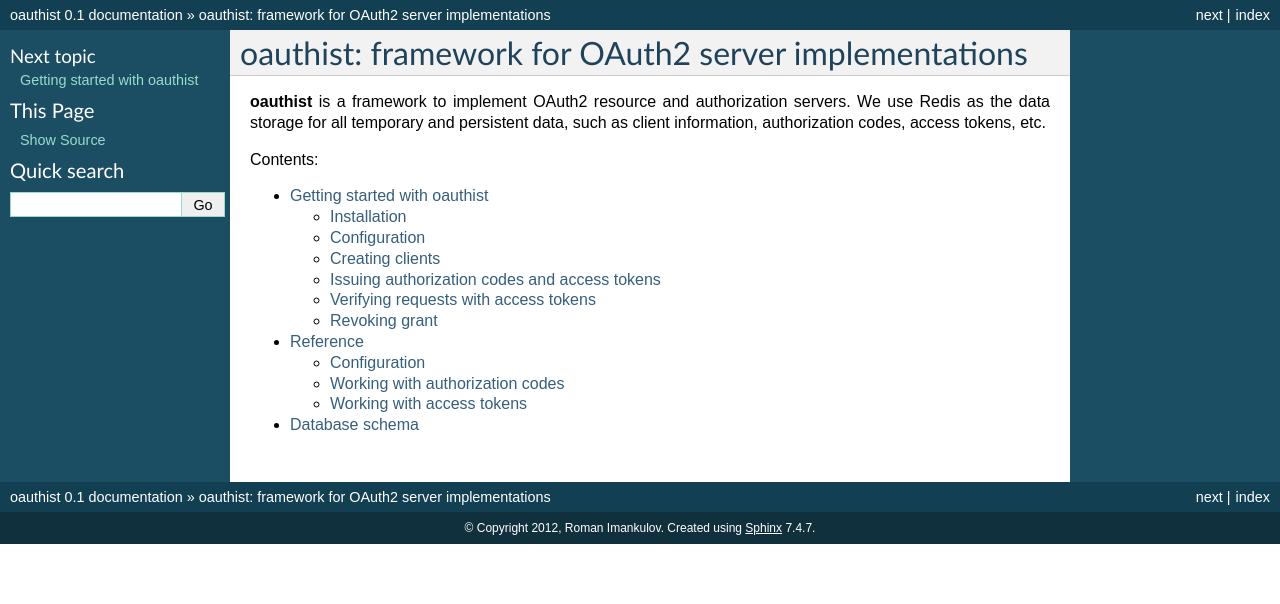
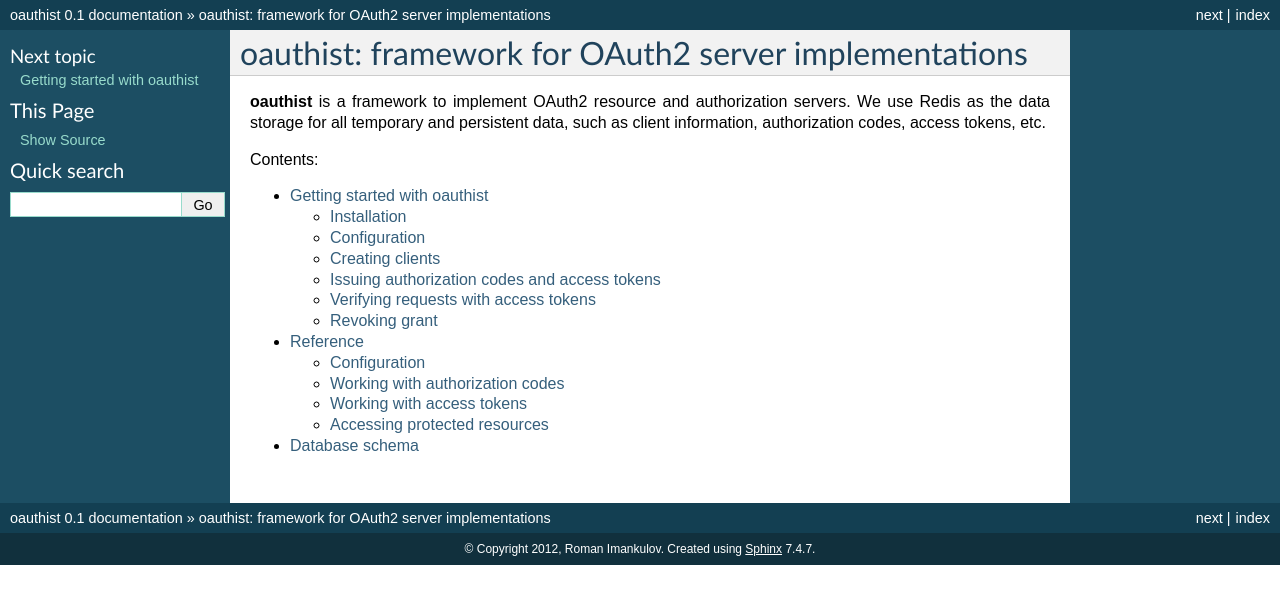
Before and after one commit to Doist/oauthist, a Sphinx documentation site: the page built from docs/index.rst, in a window 1280 px wide. Shown: the top 604 px of the page. Built offline with Sphinx 7.4.7, drawn with Linux system fonts in a browser that asks for light colours.

Commit message:
Added ProtectedResourceRequest to reference documentation

```diff
--- a/docs/reference.rst
+++ b/docs/reference.rst
@@ -28,3 +28,9 @@
 
 .. autoclass:: oauthist.AccessTokenError
    :members:
+
+Accessing protected resources
+-----------------------------
+
+.. autoclass:: oauthist.ProtectedResourceRequest
+   :members:
```
